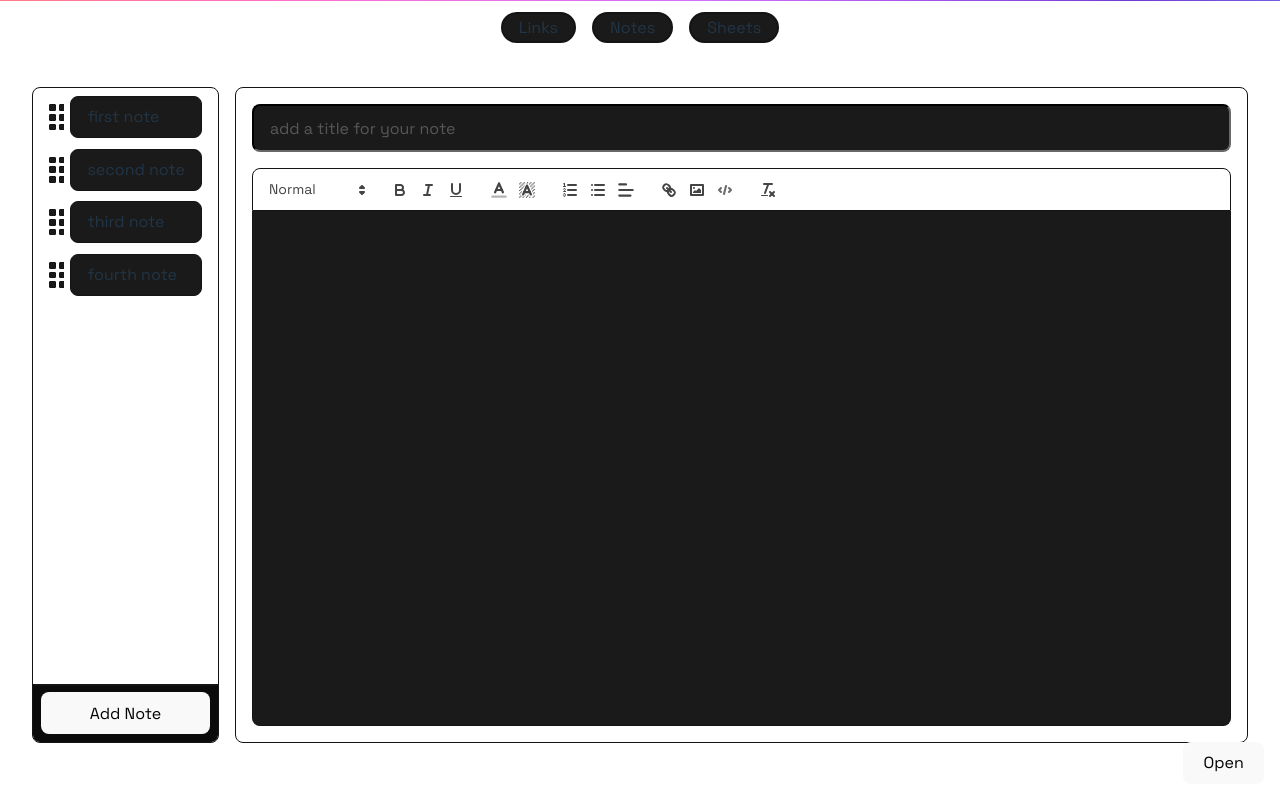
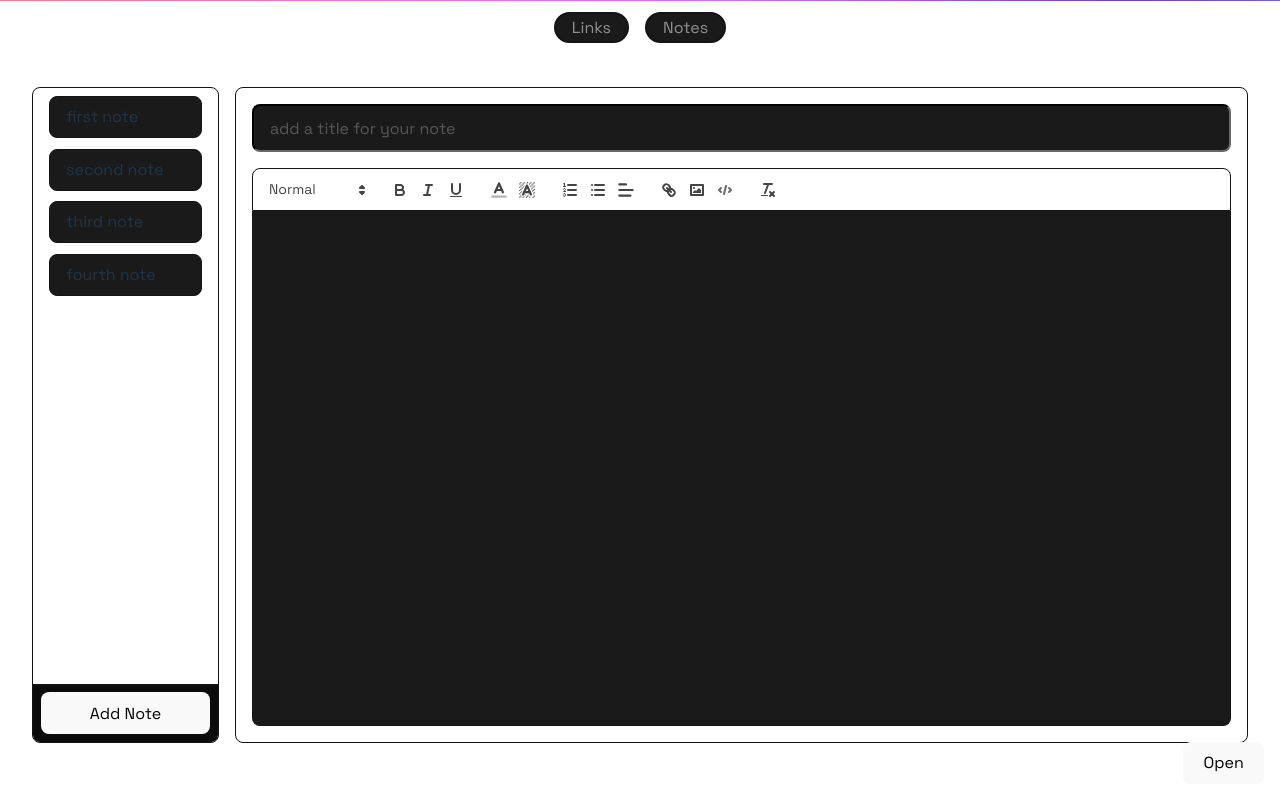
Before and after one commit to BigBadBodyPillow/utility, a React (Vite) app: page / in a window 1280 px wide. Built offline with nearby package versions, Linux system fonts and the light colour scheme.

Commit message:
removed draggable from list, removed sheets from navbar

```diff
--- a/src/Components/Navbar/Navbar.css
+++ b/src/Components/Navbar/Navbar.css
@@ -14,6 +14,7 @@
 
 .nav-items span {
   cursor: pointer;
+  color: rgba(205, 205, 205, 0.67);
   border-radius: 16px;
   padding: 0.1rem 1rem;
   background-color: var(--button-colour);
@@ -23,6 +24,7 @@
 
 .nav-items span:hover {
   border-color: transparent;
+  color: var(--colour);
   background-color: var(--accent-colour);
   /* transition: background-color 0.25s; */
 }
--- a/src/Components/Navbar/Navbar.tsx
+++ b/src/Components/Navbar/Navbar.tsx
@@ -8,7 +8,7 @@ export function Navbar() {
         <div className="nav-items">
           <span>Links</span>
           <span>Notes</span>
-          <span>Sheets</span>
+          {/* <span>Sheets</span> */}
         </div>
       </div>
     </>
--- a/src/Components/Notes/Notes.css
+++ b/src/Components/Notes/Notes.css
@@ -82,6 +82,9 @@
   padding-left: 1rem;
 }
 
+.note-editor-title:focus-visible {
+  outline: 4px solid var(--accent-colour);
+}
 .note-editor-title::placeholder {
   color: var(--colour);
   opacity: 0.3;
--- a/src/Components/Notes/Notes.tsx
+++ b/src/Components/Notes/Notes.tsx
@@ -36,7 +36,7 @@ export function Notes() {
             <div className="title-section">
               <input
                 type="text"
-                className="note-editor-title"
+                className="note-editor-title focus-visible "
                 placeholder="add a title for your note"
               />
             </div>
--- a/src/Components/Notes/list/List.tsx
+++ b/src/Components/Notes/list/List.tsx
@@ -1,31 +1,32 @@
-import { useRef } from 'react';
+// import { useRef } from 'react';
 //modules
-import Draggable from 'react-draggable';
+// import Draggable from 'react-draggable';
 
 //css
 import './List.css';
 
 export function List({ title }: { title: string }) {
-  const nodeRef = useRef(null);
+  // const nodeRef = useRef(null);
   return (
     <>
-      <Draggable
+      {/* <Draggable
         nodeRef={nodeRef}
         handle=".list-handle"
         bounds=".notes-list ul"
-      >
-        <li ref={nodeRef}>
-          <div className="list-handle">
+      > */}
+      {/* <li ref={nodeRef}> */}
+      <li>
+        {/* <div className="list-handle">
             <div></div>
             <div></div>
             <div></div>
             <div></div>
             <div></div>
             <div></div>
-          </div>
-          <div className="note-title">{title}</div>
-        </li>
-      </Draggable>
+          </div> */}
+        <div className="note-title">{title}</div>
+      </li>
+      {/* </Draggable> */}
     </>
   );
 }
```
